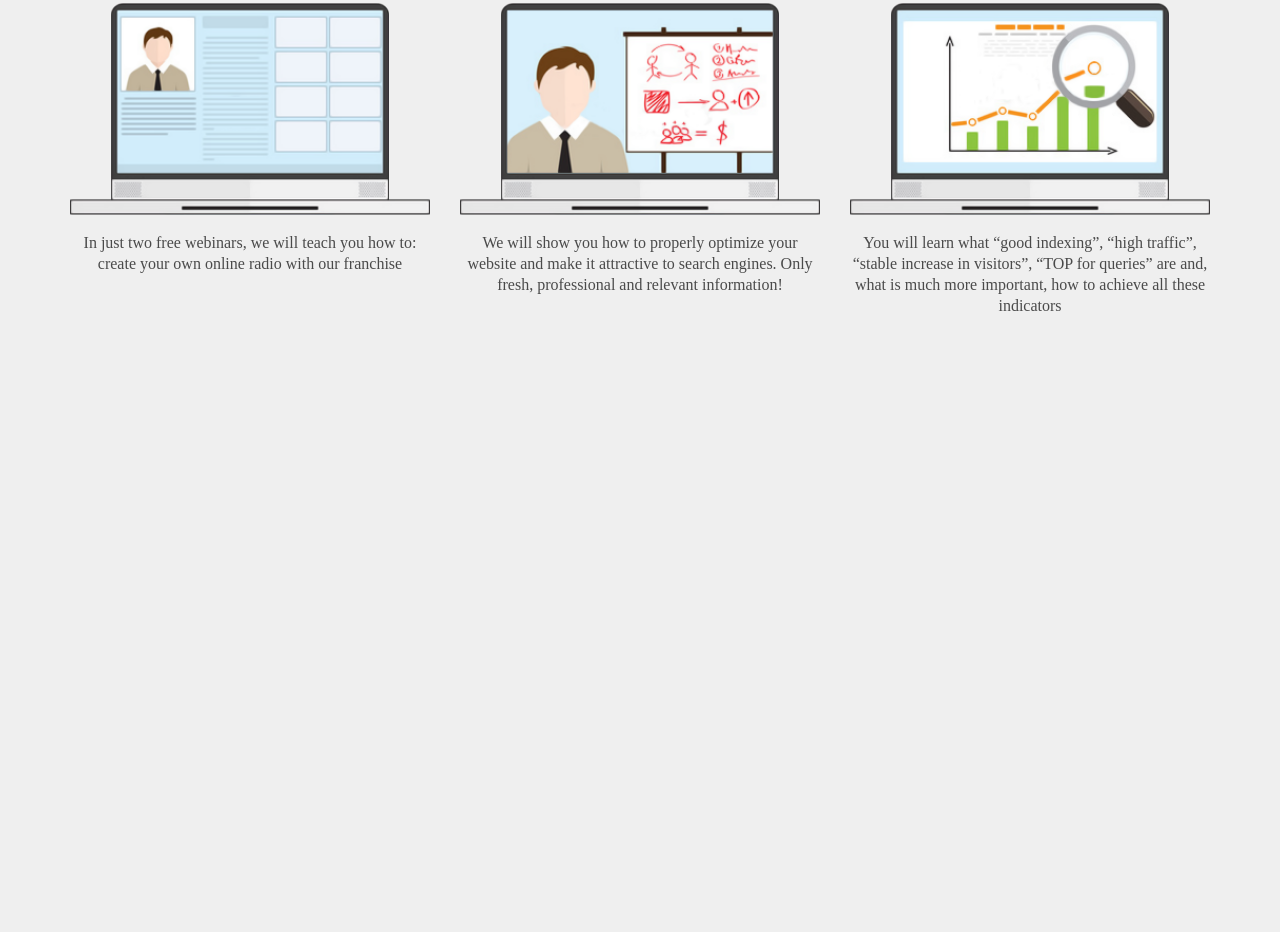
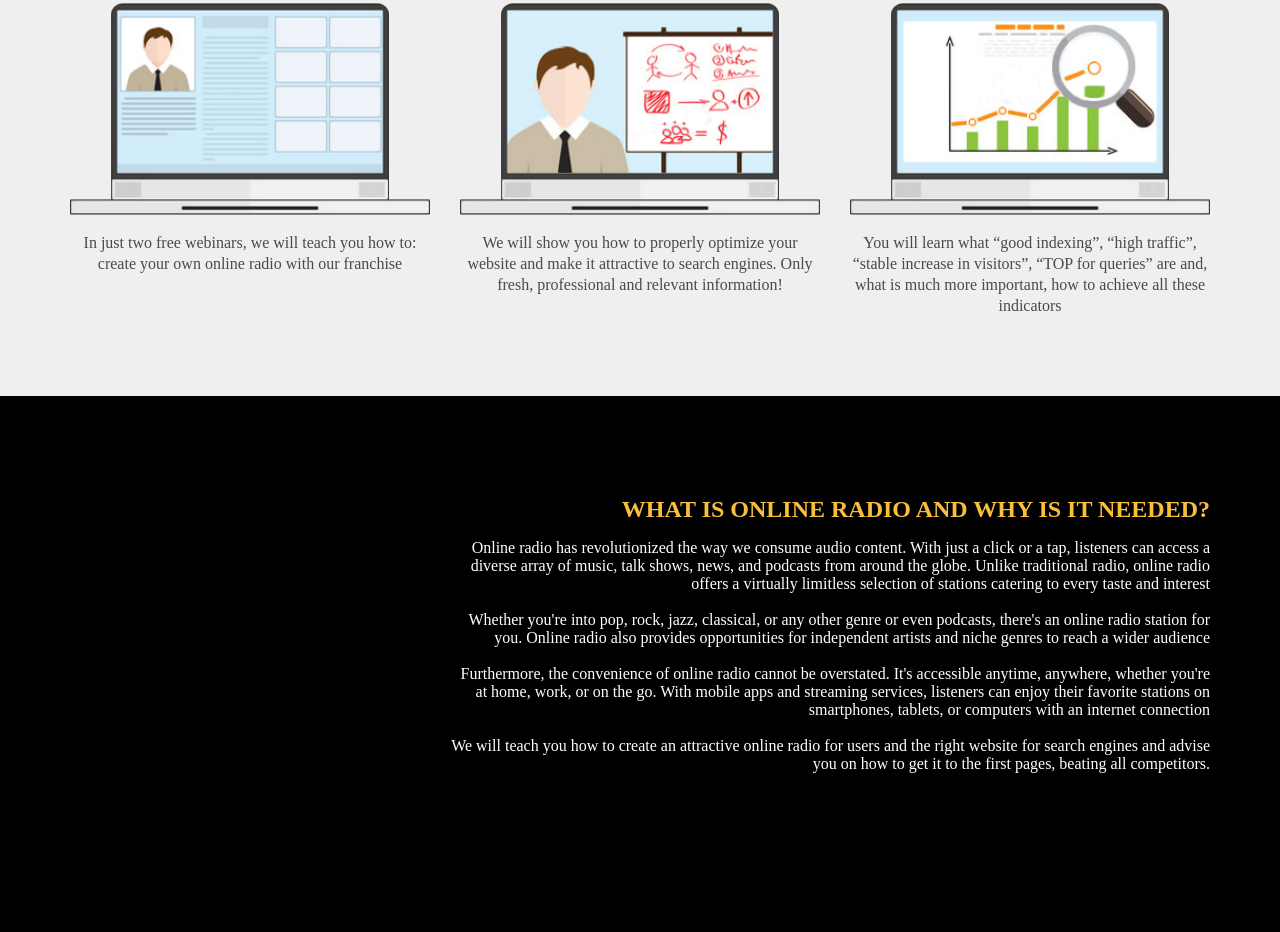
Before and after one commit to berserk0o/Radio, a plain HTML site: page index.html in a window 1280 px wide. Shown: the part 969-1901 px from the top of the page. Before the commit the page ends 1365 px from the top, so only its background shows below. Drawn offline with Linux system fonts and the light colour scheme.

Commit message:
info start

```diff
--- a/index.html
+++ b/index.html
@@ -55,7 +55,7 @@
 
 
                 <div class="vebinar__wrapper">
-                    <div  class="vebinar__item">
+                    <div class="vebinar__item">
                         <img class="vebinar__img" src="src/img/icon1.png" alt="">
                         <p class="vebinar__text">In just two free webinars, we will teach you how to: create your own
                             online radio with our franchise</p>
@@ -72,18 +72,37 @@
                             these indicators</p>
                     </div>
                 </div>
+            </div>
 
+        </section>
 
+        <section class="info">
 
+            <div class="container">
 
+                <h2 class="title info__title">What is online radio and why is it needed?</h2>
+                <!-- <img class="info__img" src="src/img/Online_radio.jpg" alt=""> -->
 
-
+                <p class="info__text">Online radio has revolutionized the way we consume audio content. With just a
+                    click or a tap, listeners can access a diverse array of music, talk shows, news, and podcasts from
+                    around the globe. Unlike traditional radio, online radio offers a virtually limitless selection of
+                    stations catering to every taste and interest
+                </p>
+                <p class="info__text">Whether you're into pop, rock, jazz, classical, or any other genre or even
+                    podcasts, there's an online radio station for you. Online radio also provides opportunities for
+                    independent artists and niche genres to reach a wider audience</p>
+                <p class="info__text">Furthermore, the convenience of online radio cannot be overstated. It's accessible
+                    anytime, anywhere, whether you're at home, work, or on the go. With mobile apps and streaming
+                    services, listeners can enjoy their favorite stations on smartphones, tablets, or computers with an
+                    internet connection</p>
+                <p class="info__text medium">We will teach you how to create an attractive online radio for users and the right
+                    website for search engines and advise you on how to get it to the first pages, beating all
+                    competitors.</p>
 
 
             </div>
 
         </section>
-
 
 
     </header>
--- a/src/css/style.css
+++ b/src/css/style.css
@@ -162,4 +162,25 @@ padding: 80px 0 80px  0;
 .vebinar__img{
 	width: 100%;
 	margin-bottom: 13px;
+}.info__title{
+	text-align: right;
+	color:  #F9BF3B;
+	margin-bottom: 16px;
 }
+ .info {
+	background-color: black;
+	padding: 100px 0 141px 0;
+ }
+
+.info__text{
+	font-size: 16px;
+	font-weight: 300;
+	line-height: 18px;
+	text-align: right;
+	padding-left: 380px;
+	color: #FFF;
+	margin-bottom: 18px;
+}
+.info__text.medium{
+	font-weight: 500;
+}
```
Also changed, not shown: src/img/Online_radio.jpg (added).
